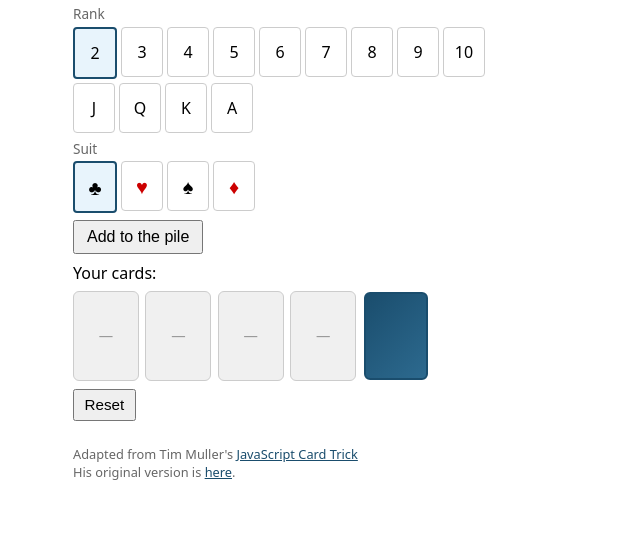
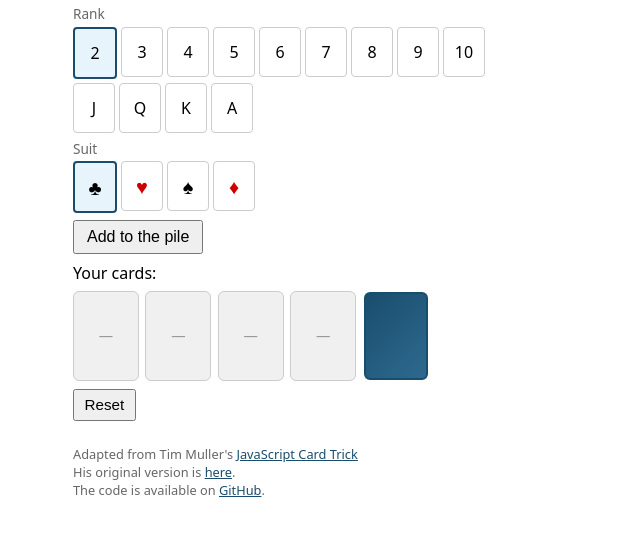
Before and after one commit to steventine/javascript-card-trick, a plain HTML site: page index.html in a window 1280 px wide. Shown: the part 71-604 px from the top of the page, without its empty margins (311-951 px from the left). Drawn offline with Linux system fonts and the light colour scheme.

Commit message:
Cleaned up the readme and linked the GitHub project from the main page.

```diff
--- a/index.html
+++ b/index.html
@@ -284,7 +284,8 @@ function suit2number(suit) {
 
 <footer>
   Adapted from Tim Muller's <a href="https://youtu.be/rkrjo4IIb1I" target="_blank" rel="noopener noreferrer">JavaScript Card Trick</a><br>
-  His original version is <a href="http://magic.tinefamily.com/index_tim.html" target="_blank" rel="noopener noreferrer">here</a>.
+  His original version is <a href="http://magic.tinefamily.com/index_tim.html" target="_blank" rel="noopener noreferrer">here</a>.<br>
+  The code is available on <a href="https://github.com/steventine/javascript-card-trick" target="_blank" rel="noopener noreferrer">GitHub</a>.
 </footer>
 
 <script>
```
Also changed, not shown: README.md.
